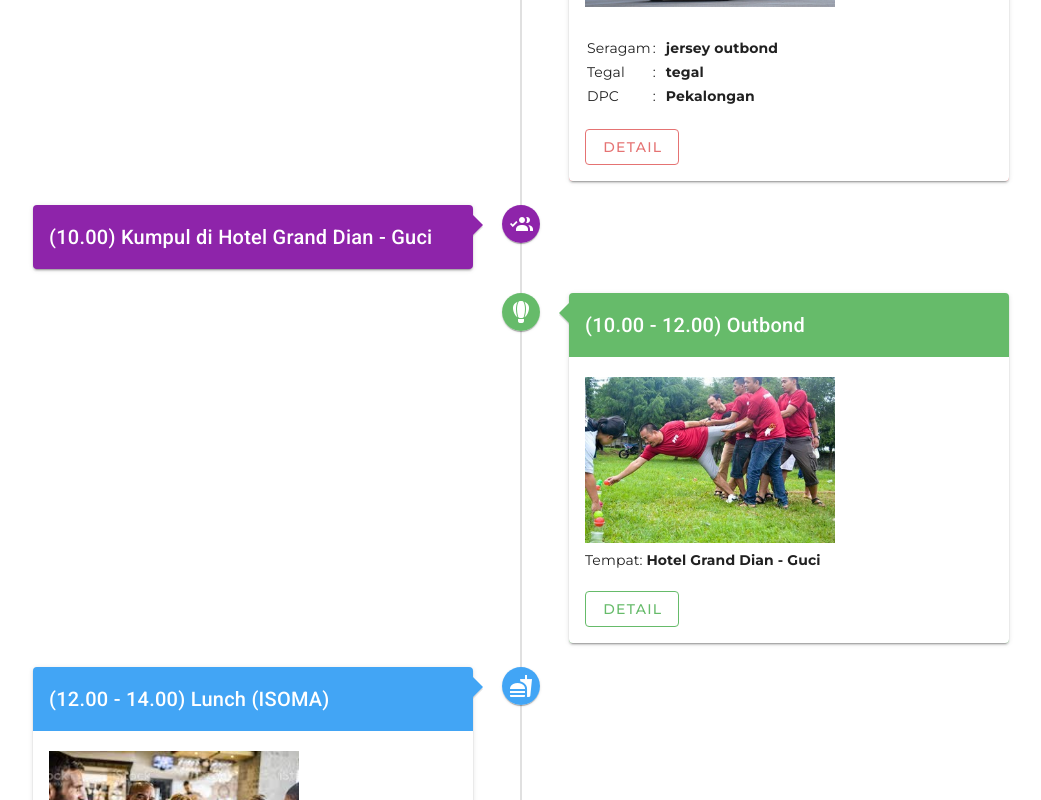
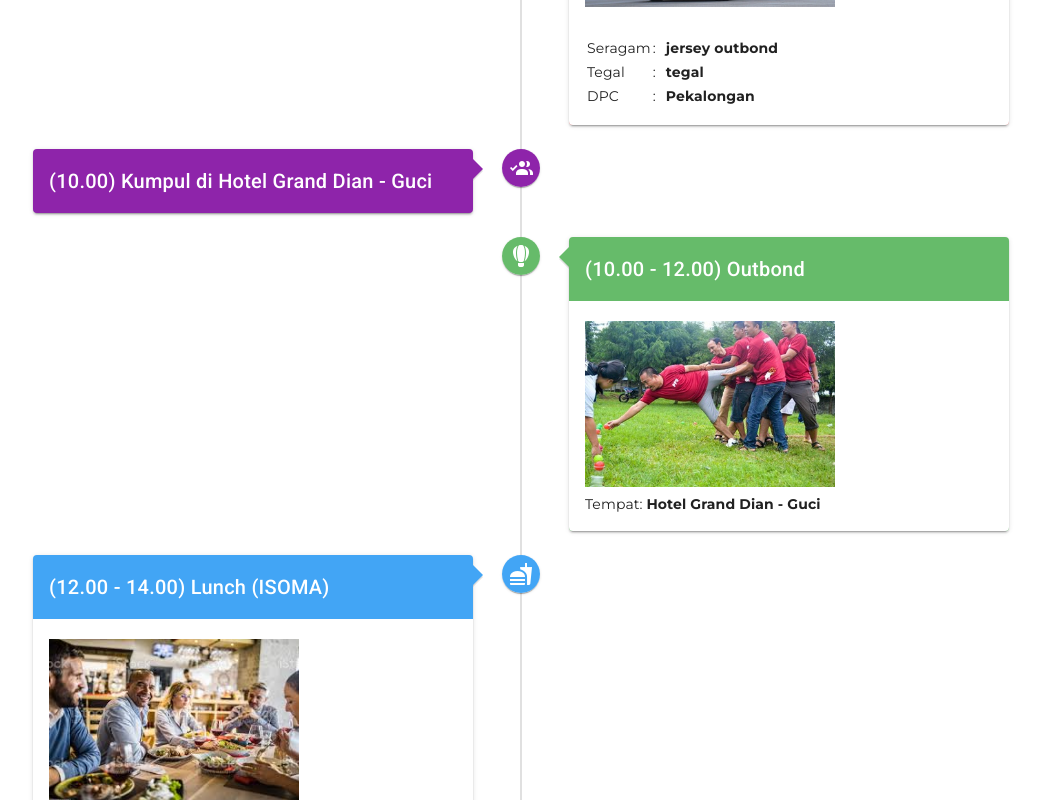
Before and after one commit to brahmaputra7/sampoerna-tegal, a Nuxt app: page / in a window 1280 px wide. Shown: the part 1760-2560 px from the top of the page, without its empty margins (119-1160 px from the left). Built offline with nearby package versions, Linux system fonts and the light colour scheme.

Commit message:
remove detail

```diff
--- a/pages/index.vue
+++ b/pages/index.vue
@@ -71,13 +71,6 @@
                                 <img v-if="item.img" :src="item.img" width="250px"/>
                               </div>
                               <div v-html="item.text"></div>
-                              <v-btn
-                                :color="item.color"
-                                class="mx-0 mt-5"
-                                outlined
-                              >
-                                Detail
-                              </v-btn>
                             </v-card-text>
                           </v-card>
                         </v-timeline-item>
```
